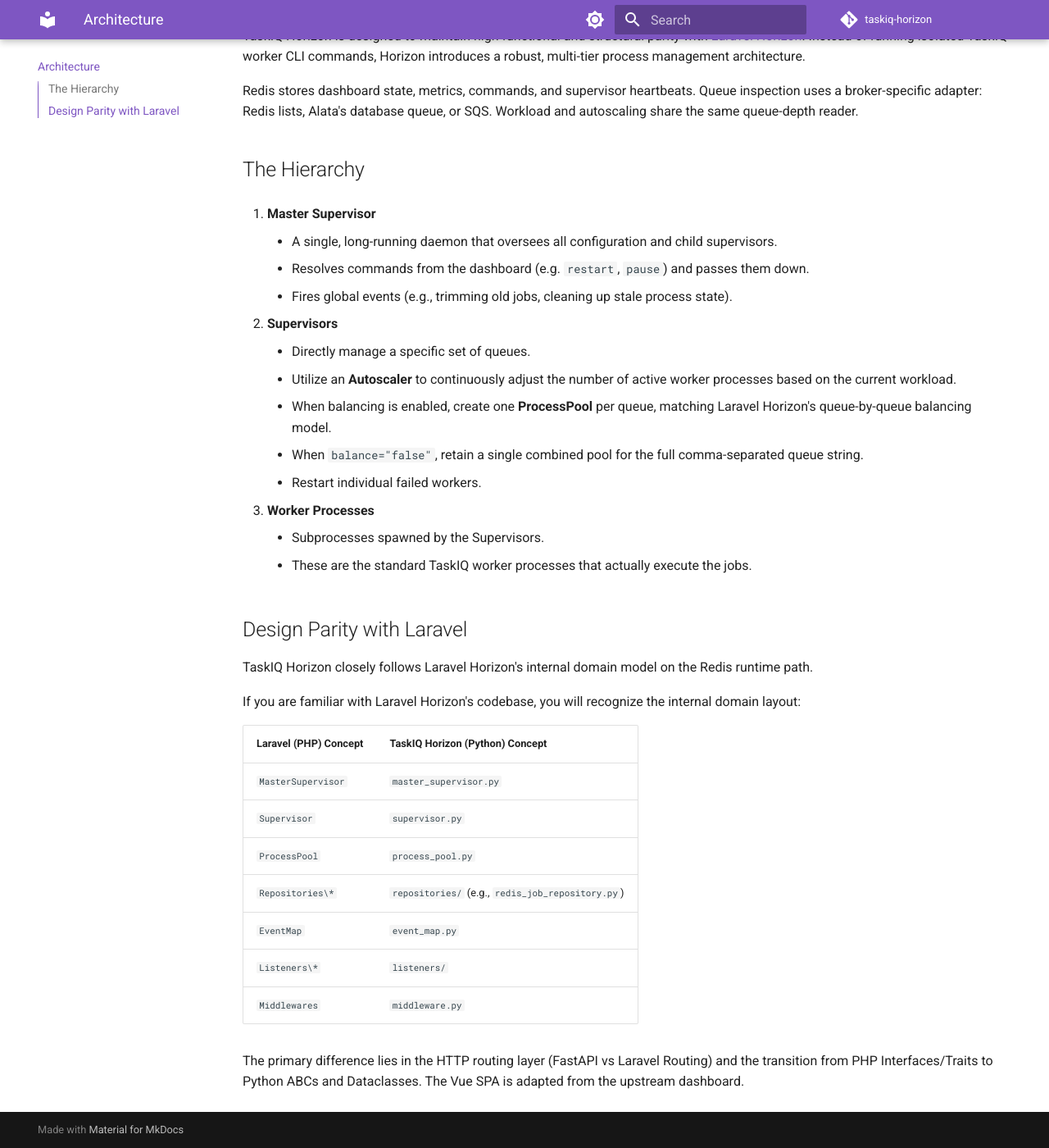
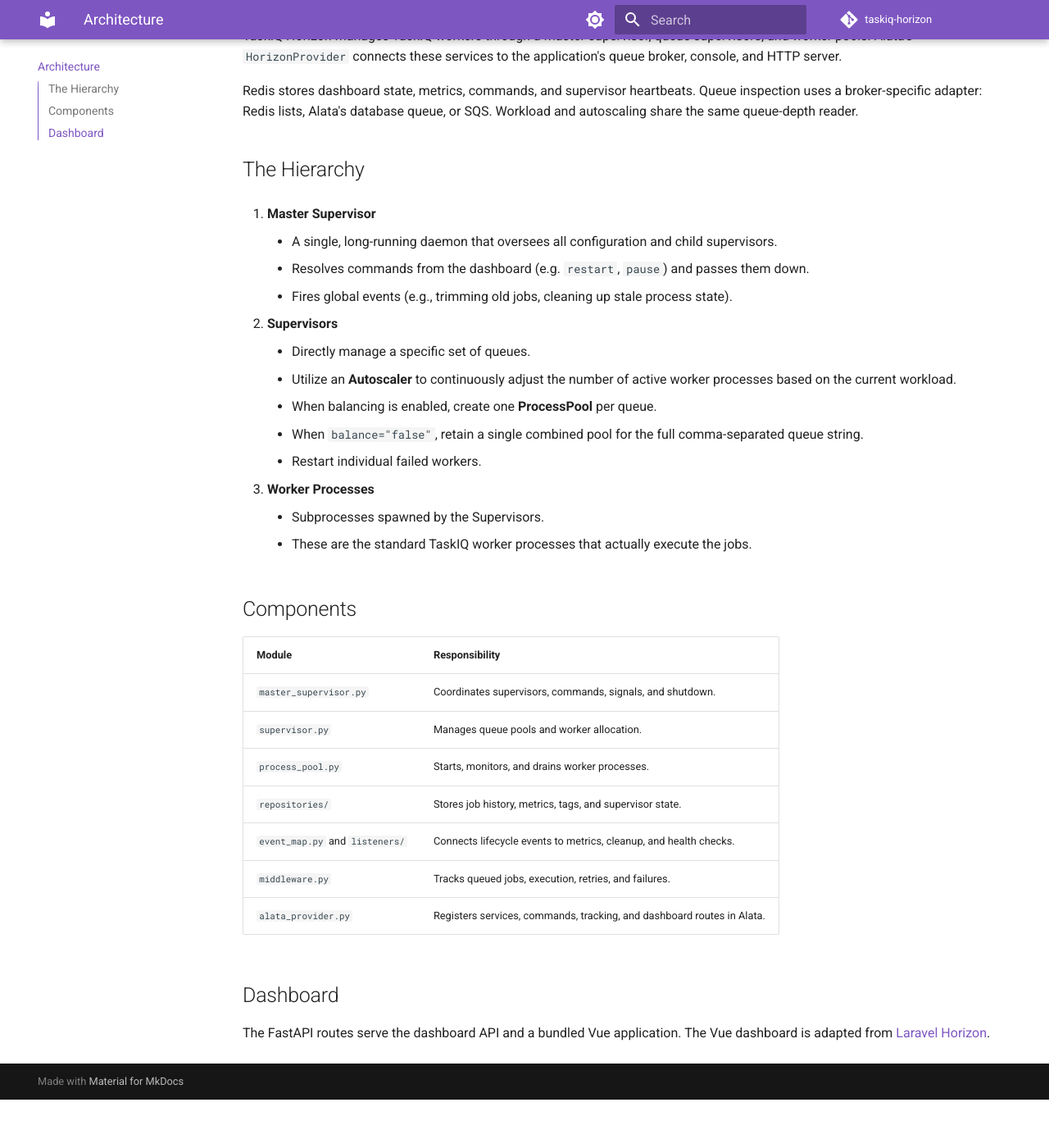
Before and after one commit to JoBinsJP/taskiq-horizon, an MkDocs documentation site: the page built from docs/architecture.md, in a window 1280 px wide and 1400 px high, scrolled down 197 px. Shown: the whole window at 82% size. Built offline with MkDocs 1.6.1 and Material for MkDocs 9.7.7, drawn with Linux system fonts in a browser that asks for light colours; comment, search, counter and statistics services are not loaded; after the commit the page ends 1538 px from its top, so only the background shows below that.

Commit message:
Update Horizon documentation and package presentation

```diff
--- a/docs/architecture.md
+++ b/docs/architecture.md
@@ -1,6 +1,6 @@
 # Architecture
 
-TaskIQ Horizon is designed to maintain high functional and structural parity with [Laravel Horizon](https://horizon.laravel.com/). Instead of running isolated TaskIQ worker CLI commands, Horizon introduces a robust, multi-tier process management architecture.
+TaskIQ Horizon manages TaskIQ workers through a master supervisor, queue supervisors, and worker pools. Alata's `HorizonProvider` connects these services to the application's queue broker, console, and HTTP server.
 
 Redis stores dashboard state, metrics, commands, and supervisor heartbeats. Queue inspection uses a broker-specific adapter: Redis lists, Alata's database queue, or SQS. Workload and autoscaling share the same queue-depth reader.
 
@@ -14,7 +14,7 @@
 2. **Supervisors**
     - Directly manage a specific set of queues.
     - Utilize an **Autoscaler** to continuously adjust the number of active worker processes based on the current workload.
-    - When balancing is enabled, create one **ProcessPool** per queue, matching Laravel Horizon's queue-by-queue balancing model.
+    - When balancing is enabled, create one **ProcessPool** per queue.
     - When `balance="false"`, retain a single combined pool for the full comma-separated queue string.
     - Restart individual failed workers.
 
@@ -22,20 +22,18 @@
     - Subprocesses spawned by the Supervisors.
     - These are the standard TaskIQ worker processes that actually execute the jobs.
 
-## Design Parity with Laravel
+## Components
 
-TaskIQ Horizon closely follows Laravel Horizon's internal domain model on the Redis runtime path.
+| Module | Responsibility |
+|---|---|
+| `master_supervisor.py` | Coordinates supervisors, commands, signals, and shutdown. |
+| `supervisor.py` | Manages queue pools and worker allocation. |
+| `process_pool.py` | Starts, monitors, and drains worker processes. |
+| `repositories/` | Stores job history, metrics, tags, and supervisor state. |
+| `event_map.py` and `listeners/` | Connects lifecycle events to metrics, cleanup, and health checks. |
+| `middleware.py` | Tracks queued jobs, execution, retries, and failures. |
+| `alata_provider.py` | Registers services, commands, tracking, and dashboard routes in Alata. |
 
-If you are familiar with Laravel Horizon's codebase, you will recognize the internal domain layout:
+## Dashboard
 
-| Laravel (PHP) Concept | TaskIQ Horizon (Python) Concept |
-|---|---|
-| `MasterSupervisor` | `master_supervisor.py` |
-| `Supervisor` | `supervisor.py` |
-| `ProcessPool` | `process_pool.py` |
-| `Repositories\*` | `repositories/` (e.g., `redis_job_repository.py`) |
-| `EventMap` | `event_map.py` |
-| `Listeners\*` | `listeners/` |
-| `Middlewares` | `middleware.py` |
-
-The primary difference lies in the HTTP routing layer (FastAPI vs Laravel Routing) and the transition from PHP Interfaces/Traits to Python ABCs and Dataclasses. The Vue SPA is adapted from the upstream dashboard.
+The FastAPI routes serve the dashboard API and a bundled Vue application. The Vue dashboard is adapted from [Laravel Horizon](https://github.com/laravel/horizon).
--- a/mkdocs.yml
+++ b/mkdocs.yml
@@ -1,5 +1,5 @@
 site_name: TaskIQ Horizon
-site_description: A beautiful, real-time dashboard and robust configuration system for TaskIQ queues, inspired by Laravel Horizon.
+site_description: Queue monitoring, metrics, and worker management for Alata, powered by TaskIQ.
 repo_name: taskiq-horizon
 repo_url: https://github.com/JoBinsJP/taskiq-horizon
 
--- a/pyproject.toml
+++ b/pyproject.toml
@@ -5,7 +5,7 @@
 [project]
 name = "taskiq-horizon"
 version = "0.2.0"
-description = "Laravel Horizon port for Python TaskIQ"
+description = "Queue monitoring and worker management for Alata, powered by TaskIQ"
 readme = "README.md"
 requires-python = ">=3.12"
 license = { text = "MIT" }
@@ -26,6 +26,7 @@
 ]
 
 [project.urls]
+Documentation = "https://jobinsjp.github.io/alata-doc/docs/packages/horizon/"
 Repository = "https://github.com/JoBinsJP/taskiq-horizon"
 Issues = "https://github.com/JoBinsJP/taskiq-horizon/issues"
 
```
Also changed, not shown: README.md (+16 -14 lines), docs/configuration.md (+4 -4 lines), docs/dashboard.md (+9 -9 lines), docs/index.md (+4 -4 lines), docs/installation.md (+4 -0 lines).
